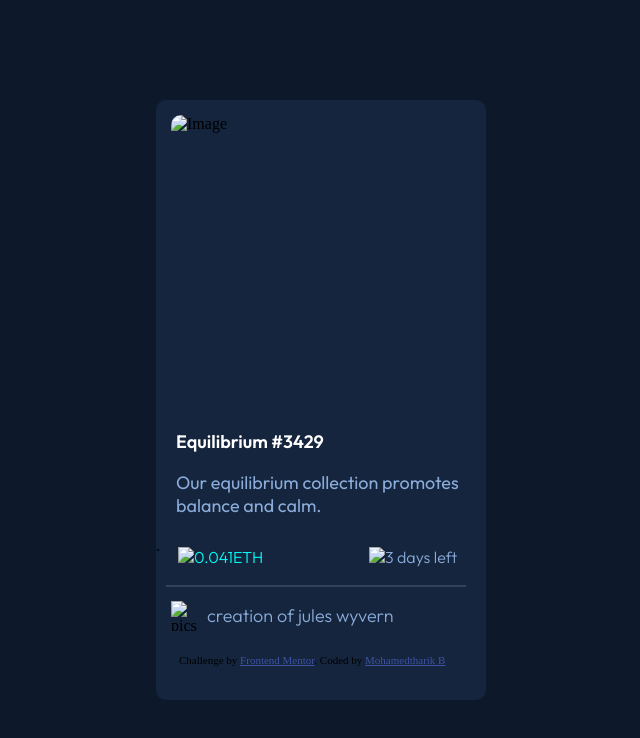
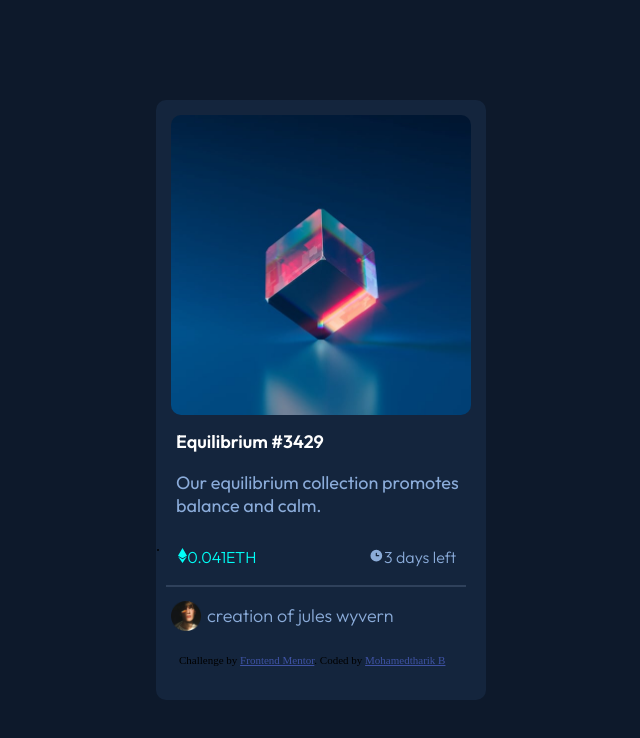
Before and after one commit to Tharikczar/nft_project, a plain HTML site: page index.html in a window 1280 px wide. Shown: the whole page, without its empty margins (319-959 px from the left). Drawn offline with nearby package versions, Linux system fonts and the light colour scheme; files that its build step writes are made by us from their sources; the site is published under a folder, as on GitHub Pages, so addresses that start at the root find nothing.

Commit message:
Update index.html

```diff
--- a/index.html
+++ b/index.html
@@ -21,19 +21,19 @@
 <body>
   <div class="card">
     <div class="container">
-      <img  src="/images/image-equilibrium.jpg" alt="Image">
-      <div class="overlay"><img src="/images/icon-view.svg" alt="eyes" class="eye"></div>
+      <img  src="images/image-equilibrium.jpg" alt="Image">
+      <div class="overlay"><img src="images/icon-view.svg" alt="eyes" class="eye"></div>
     </div>
     <h1>Equilibrium #3429</h1>
     <p>Our equilibrium collection promotes balance and calm. </p>
      <div class="box1">
-        <div  ><img class="ethereum" src="/images/icon-ethereum.svg"><span style="font-weight: 300; font-family: 'Outfit', sans-serif;">0.041ETH</span></div>
+        <div  ><img class="ethereum" src="images/icon-ethereum.svg"><span style="font-weight: 300; font-family: 'Outfit', sans-serif;">0.041ETH</span></div>
       </div>
       <div class="box2">
-        <div ><img class="ethereum" src="/images/icon-clock.svg"><span style="font-weight: 300; font-family: 'Outfit', sans-serif;">3 days left</span> </div>
+        <div ><img class="ethereum" src="images/icon-clock.svg"><span style="font-weight: 300; font-family: 'Outfit', sans-serif;">3 days left</span> </div>
       </div>
       <div class="line"></div>
-      <div> <img class="pic" src="/images/image-avatar.png" alt="pics"></div>
+      <div> <img class="pic" src="images/image-avatar.png" alt="pics"></div>
       <p class="footer">creation of <span class="jules">jules wyvern</span></p>
       <div class="attribution">
         Challenge by <a href="https://www.frontendmentor.io?ref=challenge" target="_blank">Frontend Mentor</a>.
```
